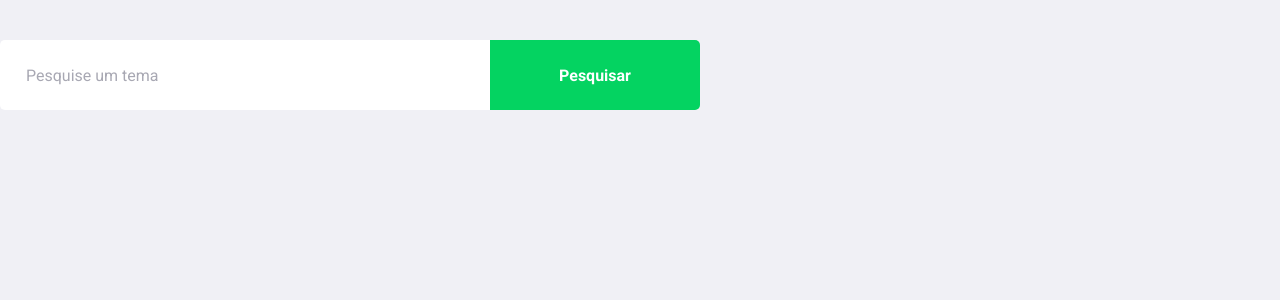
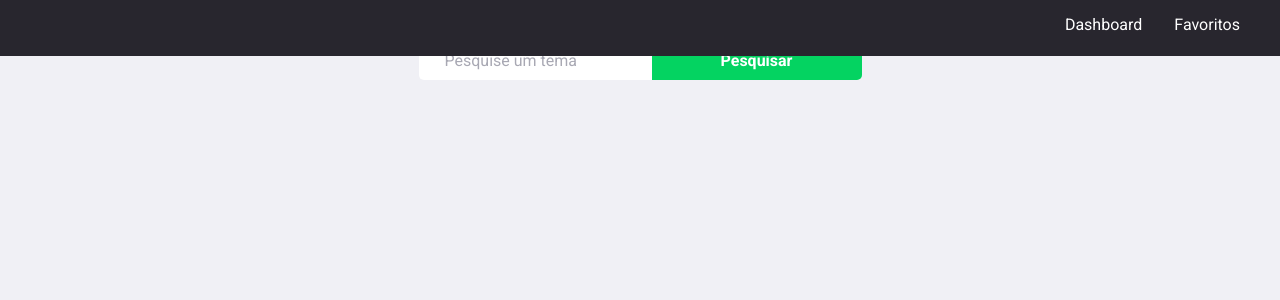
Before and after one commit to annemoraes/gifs, a React (Create React App) app: page / in a window 1280 px wide. Shown: the top 300 px of the page. Built offline with nearby package versions, Linux system fonts and the light colour scheme.

Commit message:
componente header

```diff
--- a/package.json
+++ b/package.json
@@ -12,6 +12,7 @@
     "@types/react-dom": "^16.9.8",
     "@types/react-router-dom": "^5.1.7",
     "axios": "^0.21.1",
+    "polished": "^4.1.0",
     "react": "^17.0.1",
     "react-dom": "^17.0.1",
     "react-router-dom": "^5.2.0",
--- /dev/null
+++ b/src/components/Header/index.tsx
@@ -0,0 +1,23 @@
+import React from 'react';
+import { Link } from 'react-router-dom';
+import { Container } from './styles';
+
+const Header: React.FC = () => {
+  return (
+    <Container>
+      <header>
+        <nav>
+          <>
+            <Link to="/">
+              <div data-testid="header-testid" />
+              Dashboard
+            </Link>
+            <Link to="/favorites">Favoritos</Link>
+          </>
+        </nav>
+      </header>
+    </Container>
+  );
+};
+
+export default Header;
--- /dev/null
+++ b/src/components/Header/styles.ts
@@ -0,0 +1,46 @@
+import styled from 'styled-components';
+
+export const Container = styled.div`
+  background: #28262e;
+  padding: 15px 0;
+  position: fixed;
+  width: 100%;
+  display: flex;
+  flex-direction: row;
+  z-index: 1;
+
+  header {
+    flex: 1;
+    margin: 0 auto;
+    padding: 0 40px;
+    display: flex;
+    align-items: center;
+    justify-content: flex-end;
+
+    nav {
+      display: flex;
+      flex-direction: row;
+      align-items: center;
+      @media (max-width: 750px) {
+        flex-direction: column;
+        align-items: flex-end;
+      }
+      a {
+        color: #fff;
+        text-decoration: none;
+        font-size: 16px;
+        font-family: 'Roboto', serif;
+        transition: opacity 0.2s;
+        padding-bottom: 7px;
+        display: flex;
+
+        & + a {
+          margin-left: 32px;
+        }
+        &:hover {
+          opacity: 0.6;
+        }
+      }
+    }
+  }
+`;
--- a/src/pages/Dashboard/index.tsx
+++ b/src/pages/Dashboard/index.tsx
@@ -1,10 +1,15 @@
+/* eslint-disable jsx-a11y/mouse-events-have-key-events */
 import React, { useState, FormEvent } from 'react';
-import { Container, Form } from './styles';
+import { Link } from 'react-router-dom';
+import { Container, Form, GifsContainer } from './styles';
+
 import api from '../../services/api';
+import Header from '../../components/Header';
 
 interface Gif {
   id: string;
   title: string;
+  slug: string;
   images: {
     fixed_height: {
       url: string;
@@ -21,20 +26,25 @@ const Dashboard: React.FC = () => {
   ): Promise<void> {
     event.preventDefault();
     try {
-      const results = await api.get('/search', {
+      const results = await api.get('/v1/gifs/search', {
         params: {
           api_key: 'crCvOcvLJWQMQJJyZEEZJdl21spihQXe',
           q: `${search}`,
         },
       });
       setGifs(results.data.data);
+      console.log(results.data.data);
     } catch (err) {
       console.log('error');
     }
   }
 
+  function teste() {
+    <p>ola</p>;
+  }
   return (
     <Container>
+      <Header />
       <Form onSubmit={handleSearch}>
         <input
           value={search}
@@ -44,14 +54,15 @@ const Dashboard: React.FC = () => {
         <button type="submit">Pesquisar</button>
       </Form>
 
-      <div>
+      <GifsContainer>
         {gifs.map((gif: Gif) => (
           <li key={gif.id}>
-            <img src={gif.images.fixed_height.url} alt="" />
-            <span>{gif.title}</span>
+            <Link to={`/media/${gif.images.fixed_height.url}`}>
+              <img className="gif" src={gif.images.fixed_height.url} alt="" />
+            </Link>
           </li>
         ))}
-      </div>
+      </GifsContainer>
     </Container>
   );
 };
--- a/src/pages/Dashboard/styles.ts
+++ b/src/pages/Dashboard/styles.ts
@@ -1,8 +1,16 @@
 import styled, { css } from 'styled-components';
+import { shade } from 'polished';
+
+interface HoverProps {
+  hasHover: boolean;
+}
 
 export const Container = styled.div`
   width: 100vw;
   height: 100vh;
+  display: flex;
+  align-items: center;
+  flex-direction: column;
 `;
 
 interface FormProps {
@@ -21,9 +29,10 @@ export const Form = styled.form`
   margin-top: 40px;
   max-width: 700px;
   display: flex;
+  padding-bottom: 30px;
   input {
     flex: 1;
-    height: 70px;
+    height: 40px;
     padding: 0 24px;
     border: 0;
     border-radius: 5px 0 0 5px;
@@ -37,7 +46,7 @@ export const Form = styled.form`
   }
   button {
     width: 210px;
-    height: 70px;
+    height: 40px;
     background: #04d361;
     border-radius: 0 5px 5px 0;
     border: 0;
@@ -48,3 +57,19 @@ export const Form = styled.form`
     }
   }
 `;
+
+export const GifsContainer = styled.div`
+  display: flex;
+  width: 90%;
+  align-items: center;
+  justify-content: center;
+  flex-wrap: wrap;
+
+  li {
+    list-style: none;
+    padding-left: 5px;
+  }
+  .gif:hover {
+    opacity: 30%;
+  }
+`;
--- /dev/null
+++ b/src/pages/Details/index.tsx
@@ -0,0 +1,38 @@
+import React, { useEffect, useState } from 'react';
+import { useRouteMatch, Link } from 'react-router-dom';
+
+import axios from 'axios';
+import api from '../../services/api';
+import { Container } from './styles';
+
+interface ParamsGif {
+  gif: string;
+}
+
+interface DetailsGif {
+  title: string;
+  username: string;
+  trending_datetime: string;
+}
+
+const Details: React.FC = () => {
+  const [gif, setGif] = useState('');
+
+  const { params } = useRouteMatch<ParamsGif>();
+
+  useEffect(() => {
+    axios
+      .get('https://media1.giphy.com/media/cZ7rmKfFYOvYI/200.gif')
+      .then(response => {
+        setGif(response.data);
+      });
+  }, [params.gif]);
+
+  return (
+    <>
+      <img src="https://media1.giphy.com/media/cZ7rmKfFYOvYI/200.gif" alt="" />
+    </>
+  );
+};
+
+export default Details;
--- /dev/null
+++ b/src/pages/Details/styles.ts
@@ -0,0 +1,7 @@
+import styled from 'styled-components';
+
+export const Container = styled.div`
+  display: flex;
+  width: 100vw;
+  height: 100vh;
+`;
--- a/src/routes/index.tsx
+++ b/src/routes/index.tsx
@@ -2,11 +2,13 @@ import React from 'react';
 import { Switch, Route } from 'react-router-dom';
 
 import Dashboard from '../pages/Dashboard';
+import Details from '../pages/Details';
 
 const Routes: React.FC = () => {
   return (
     <Switch>
       <Route path="/" exact component={Dashboard} />
+      <Route path="/media/:detail+" component={Details} />
     </Switch>
   );
 };
--- a/src/services/api.ts
+++ b/src/services/api.ts
@@ -1,7 +1,7 @@
 import axios from 'axios';
 
 const api = axios.create({
-  baseURL: 'https://api.giphy.com/v1/gifs',
+  baseURL: 'https://api.giphy.com',
 });
 
 export default api;
```
Also changed, not shown: .eslintrc.json, 1 other file (tests, documents, lock files or other folders).
